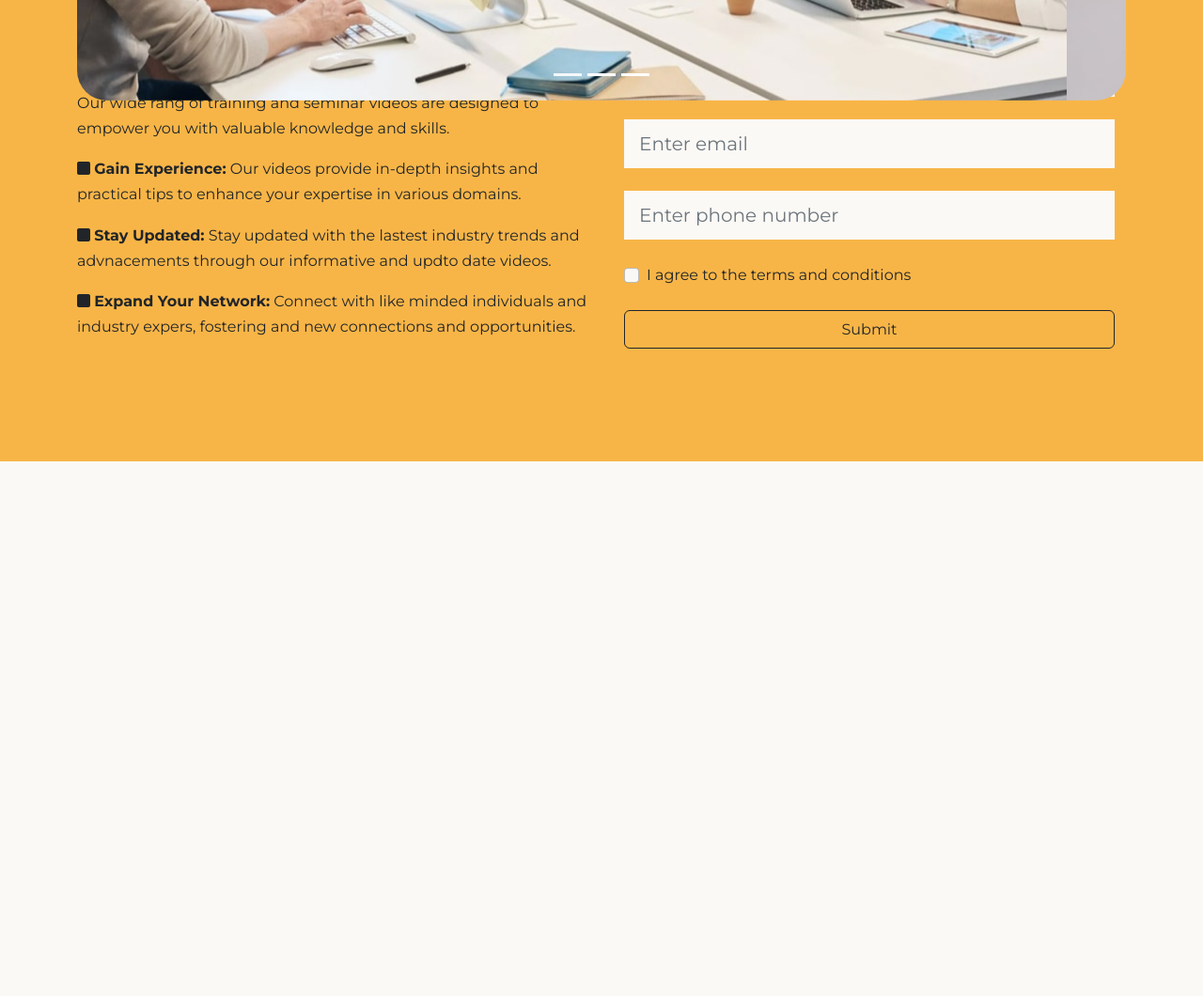
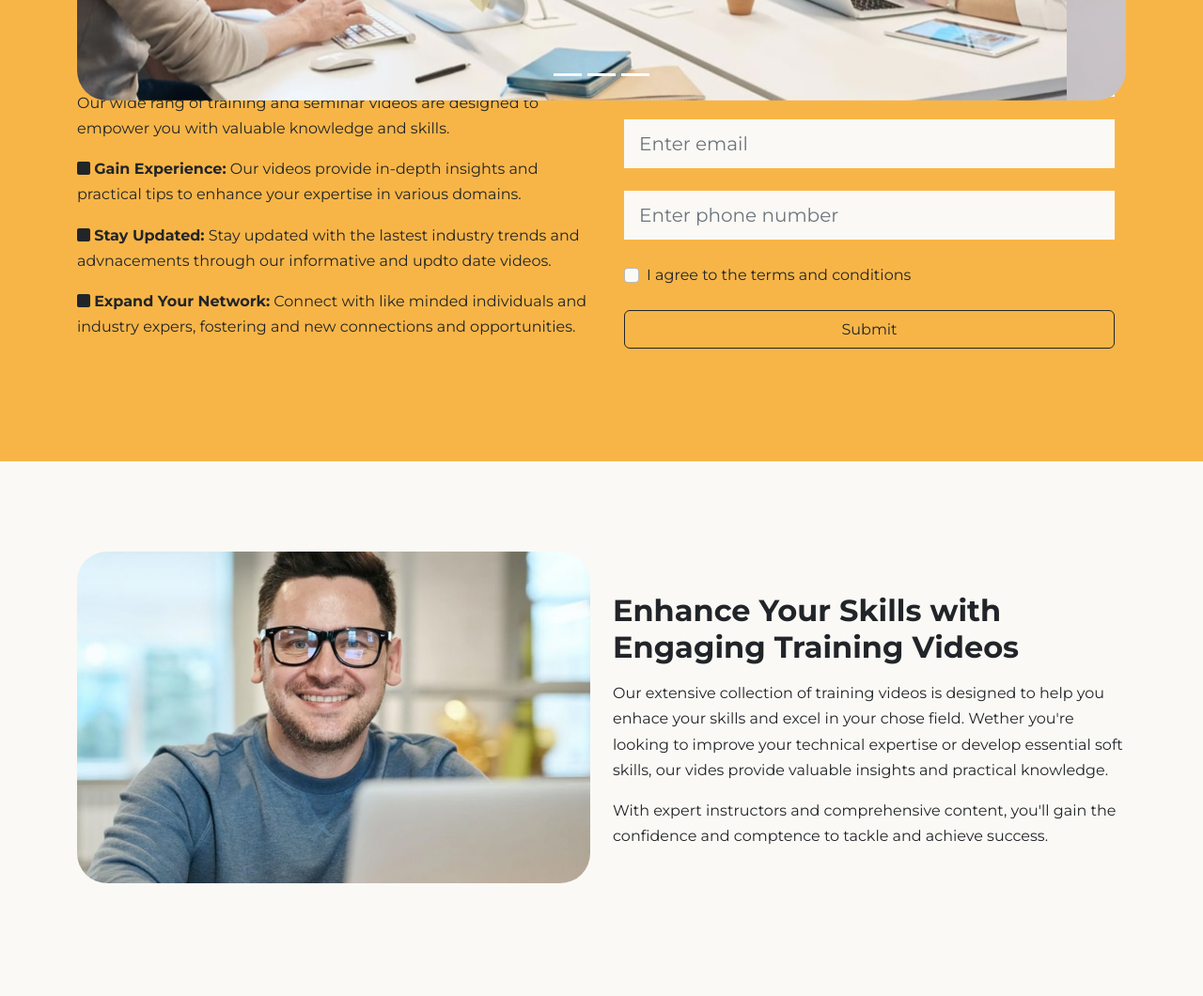
Before and after one commit to Shahbazali2001/Corso-Training-, a website: page index.html in a window 1280 px wide. Shown: the part 893-1953 px from the top of the page at 94% size. Before the commit the page ends 1384 px from the top, so only its background shows below. Drawn offline with Linux system fonts and the light colour scheme.

Commit message:
Course Details 1 Section Added

```diff
--- a/index.html
+++ b/index.html
@@ -150,7 +150,7 @@
                 <input type="text" class="form-control form-control-lg rounded-0 border-0" placeholder="Enter phone number"/>
               </div>
               <div class="form-check">
-                <input type="checkbox" class="form-check-input" value="" />
+                <input type="checkbox" class="form-check-input" value="" aria-label="terms" />
                 <label for="terms" class="form-check-lablel"> I agree to the terms and conditions</label>
               </div>
               <div class="d-grid mt-4">
@@ -162,6 +162,27 @@
       </div>
      </section>
 
+     <!--Details 1-->
+     <section id="discover" class="details py-6 bg-light">
+        <div class="container">
+          <div class="row">
+            <div class="col-lg-6">
+              <img src="images/instructor.jpg" alt="" class="img-fluid rounded-5 mb-4"/>
+            </div>
+
+            <div class="col-lg-6 d-flex flex-column justify-content-center">
+              <h2>Enhance Your Skills with Engaging Training Videos</h2>
+              <p>
+                Our extensive collection of training videos is designed to help you enhace your skills and excel in your chose field. Wether you're looking to improve your technical expertise or develop essential soft skills, our vides provide valuable insights and practical knowledge.
+              </p>
+              <p>
+                With expert instructors and comprehensive content, you'll gain the confidence and comptence to tackle and achieve success.
+              </p>
+            </div>
+          </div>
+        </div>
+     </section>
+
 
 
 
```
